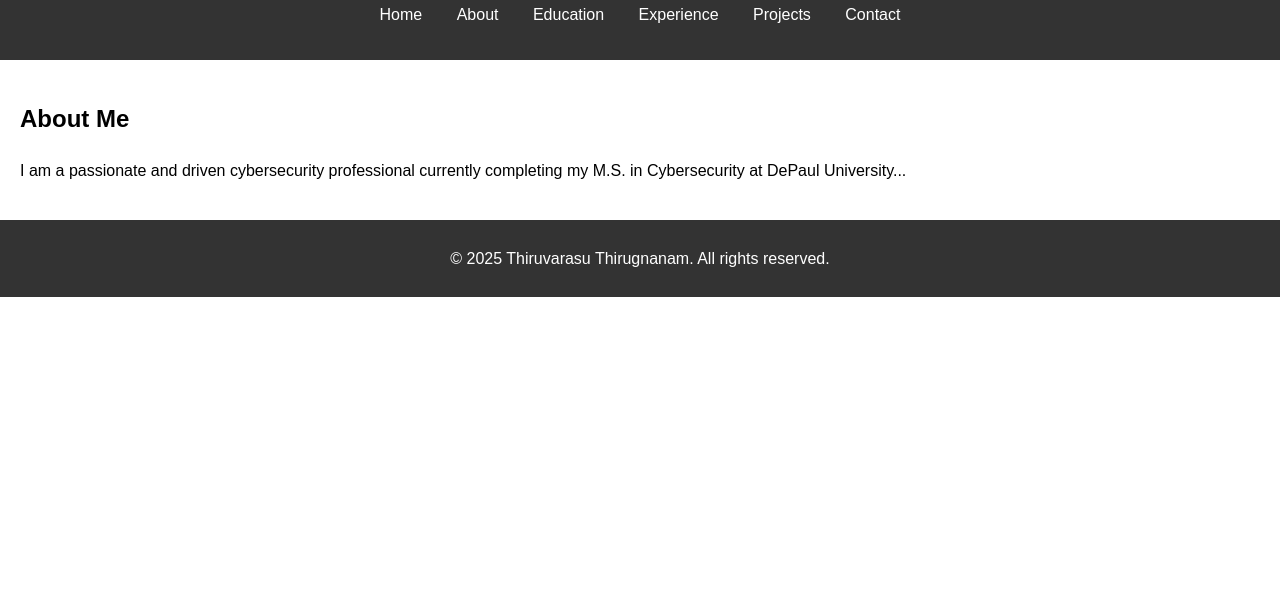
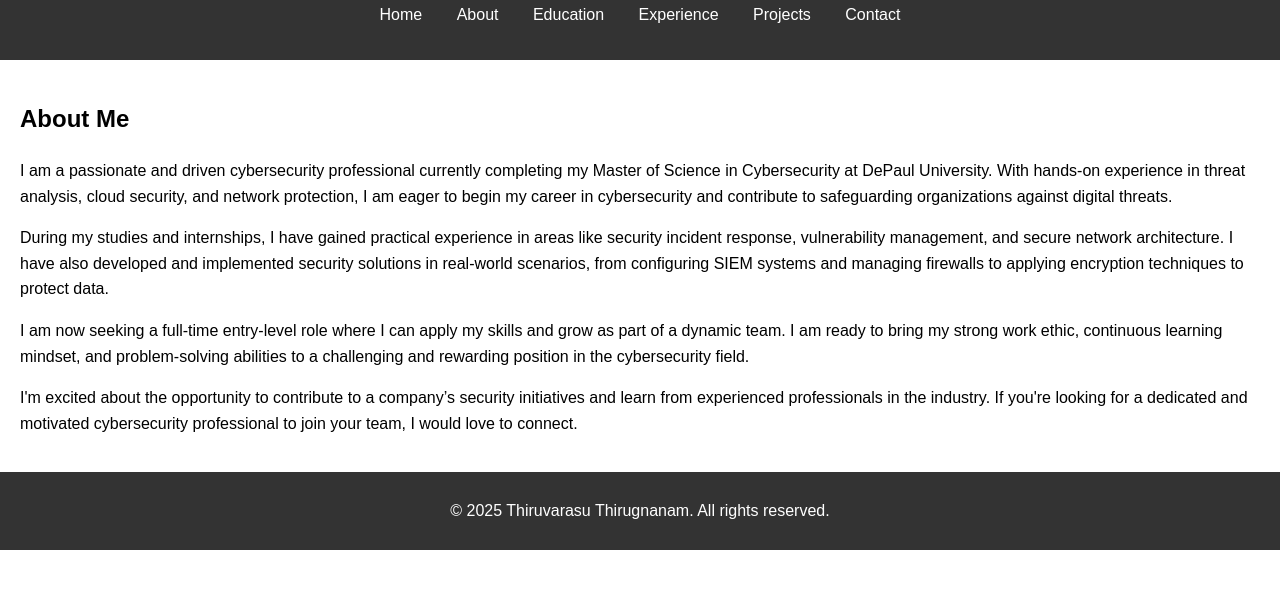
Before and after one commit to ThiruvarasuThirugnanam/thiruvarasuthirugnanam.github.io, a plain HTML site: page about.html in a window 1280 px wide. Shown: the part 81-670 px from the top of the page. Drawn offline with Linux system fonts and the light colour scheme.

Commit message:
Update about.html

```diff
--- a/about.html
+++ b/about.html
@@ -23,7 +23,10 @@
     <main>
         <section>
             <h2>About Me</h2>
-            <p>I am a passionate and driven cybersecurity professional currently completing my M.S. in Cybersecurity at DePaul University...</p>
+            <p>I am a passionate and driven cybersecurity professional currently completing my Master of Science in Cybersecurity at DePaul University. With hands-on experience in threat analysis, cloud security, and network protection, I am eager to begin my career in cybersecurity and contribute to safeguarding organizations against digital threats.</p>
+            <p>During my studies and internships, I have gained practical experience in areas like security incident response, vulnerability management, and secure network architecture. I have also developed and implemented security solutions in real-world scenarios, from configuring SIEM systems and managing firewalls to applying encryption techniques to protect data.</p>
+            <p>I am now seeking a full-time entry-level role where I can apply my skills and grow as part of a dynamic team. I am ready to bring my strong work ethic, continuous learning mindset, and problem-solving abilities to a challenging and rewarding position in the cybersecurity field.</p>
+            <p>I'm excited about the opportunity to contribute to a company’s security initiatives and learn from experienced professionals in the industry. If you're looking for a dedicated and motivated cybersecurity professional to join your team, I would love to connect.</p>
         </section>
     </main>
     <footer>
```
